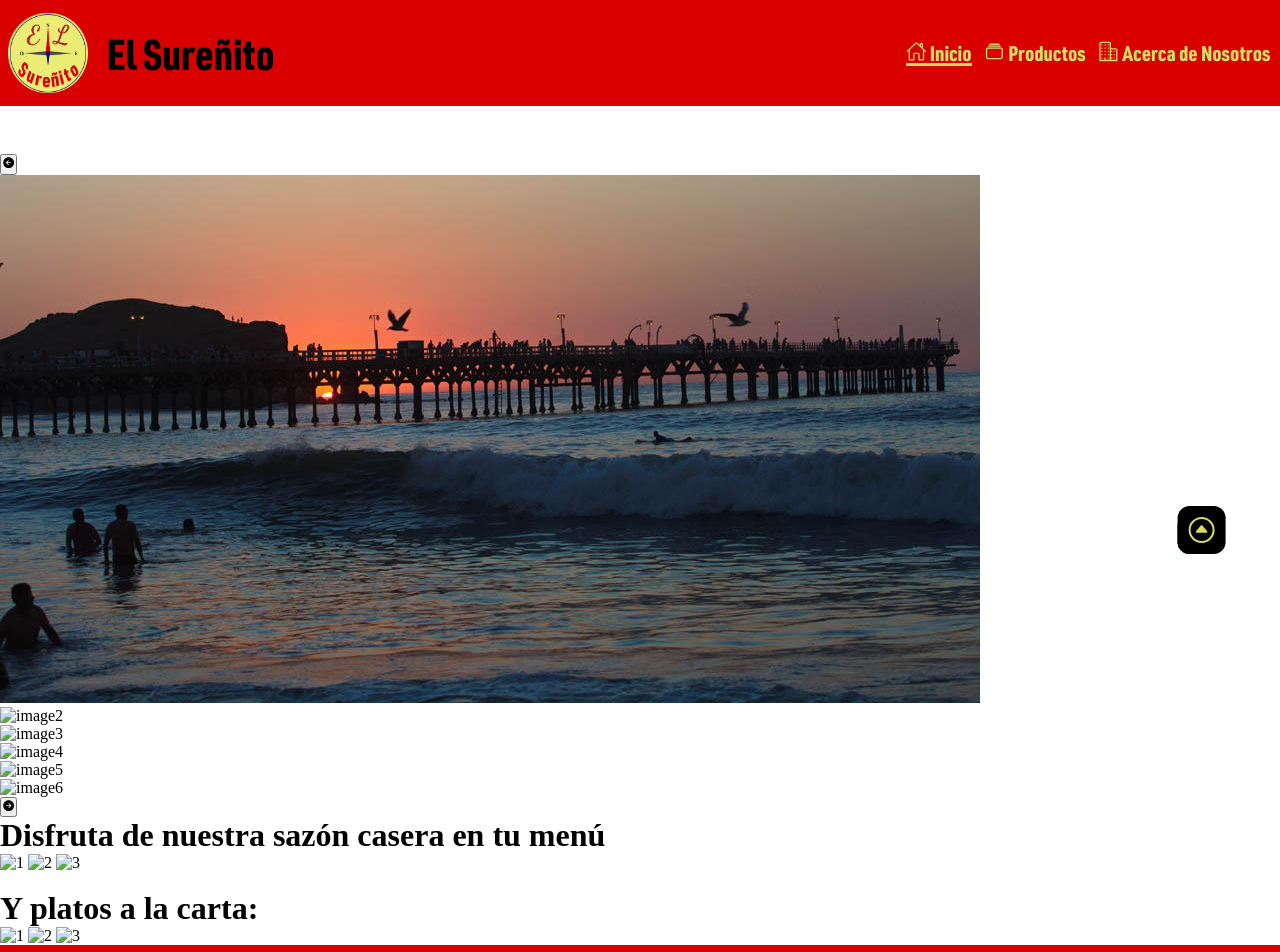
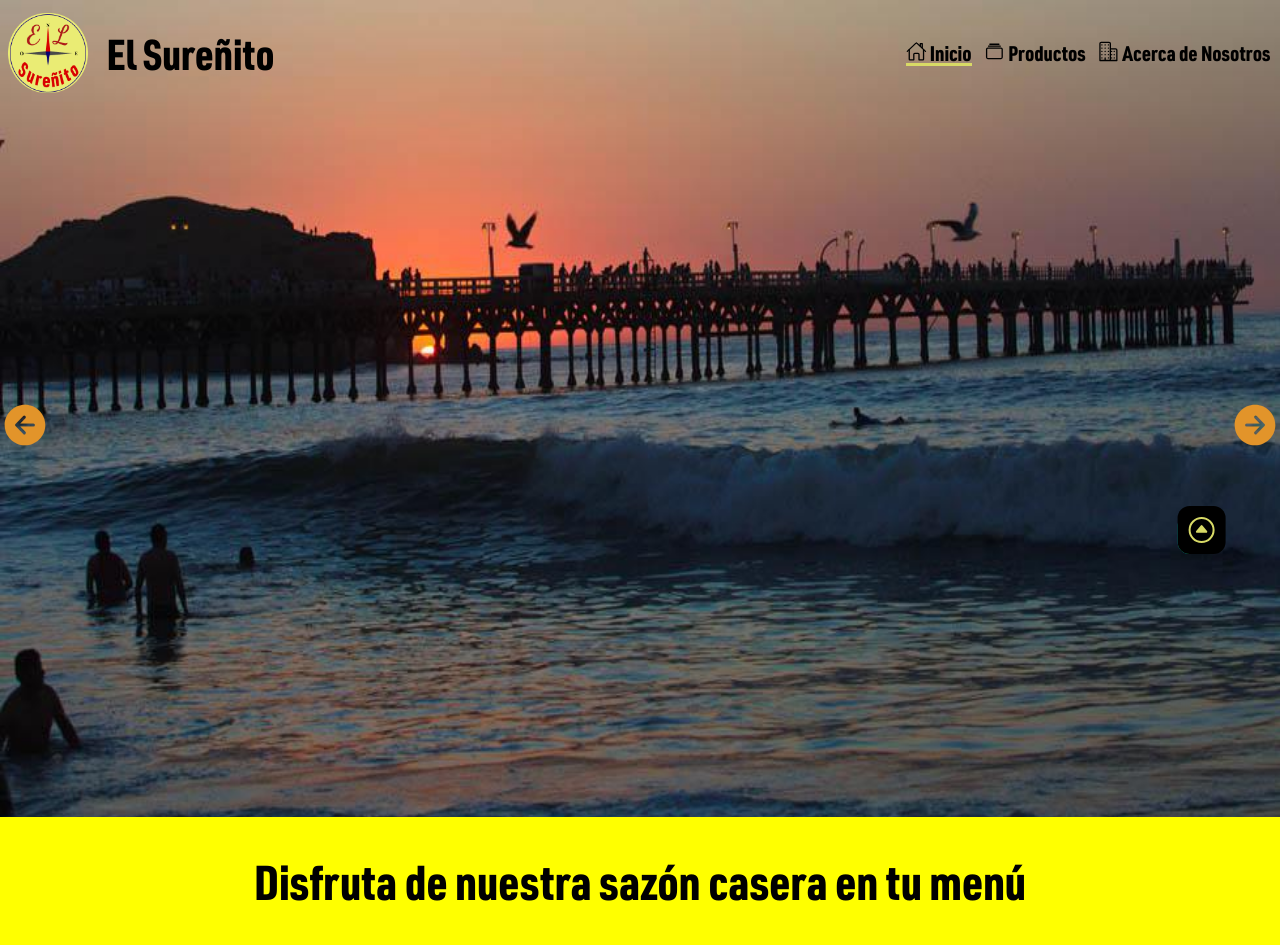
Before and after one commit to JosephAnderson234/Cevicheria-El-Surenito, a plain HTML site: page index.html in a window 1280 px wide. Shown: the top 952 px of the page. Drawn offline with nearby package versions, Linux system fonts and the light colour scheme.

Commit message:
Ended the home's section
I have ended all the parts of the web site that can be appreciated in the home's section

```diff
--- a/index.html
+++ b/index.html
@@ -11,8 +11,10 @@
     <link rel="stylesheet" href="./styles/main.css">
 </head>
     <body>
-        <header>
-            <!--Here we made the header that will have the logo, title and button, this last is going to help users to able and disable the floating menu-->
+        <header class="xd">
+            <!--Here we made the header that will have the logo,
+                title and button, this last is going to help
+                users to able and disable the floating menu-->
             <div class="header-container">
                 <!--Also here there are containers that will have the elements one per one-->
                 <div class="logo-main">
@@ -76,61 +78,67 @@
         </div>
 
         <!-- in this section will be the galery of some images-->
+        <div class="generalGallery">
             <div class="main-scroll-div">
-            <div>
+                <div class="cover-nav" id="iconDivL">
                     <!-- there are some buttons that will move the images to look at this the next one -->
                     <button class="icon before">
                         <ion-icon name="arrow-back-circle"></ion-icon>
                     </button>
                 </div>
-
                 <div class="cover">
-                <div class="scroll-image">
+                    <div class="scroll-images">
                         <div class="child">
                             <img class="child-img" src="./sources/images/BANNER.jpg" alt="image1">
                         </div>
                         <div class="child">
-                        <img class="child-img" src="./sources/images/#" alt="image2">
+                            <img class="child-img" src="./sources/images/BANNER.jpg" alt="image2">
                         </div>
                         <div class="child">
-                        <img class="child-img" src="./sources/images/#" alt="image3">
+                            <img class="child-img" src="./sources/images/BANNER.jpg" alt="image3">
                         </div>
                         <div class="child">
-                        <img class="child-img" src="./sources/images/#" alt="image4">
+                            <img class="child-img" src="./sources/images/BANNER.jpg" alt="image4">
                         </div>
                         <div class="child">
-                        <img class="child-img" src="./sources/images/#" alt="image5">
+                            <img class="child-img" src="./sources/images/BANNER.jpg" alt="image5">
                         </div>
                         <div class="child">
-                        <img class="child-img" src="./sources/images/#" alt="image6">
+                            <img class="child-img" src="./sources/images/BANNER.jpg" alt="image6">
                         </div>
                     </div>
                 </div>
-            <div>
+                <div class="cover-nav" id="iconDivR">
                     <button class="icon after">
                         <ion-icon name="arrow-forward-circle"></ion-icon>
                     </button>
                 </div>
             </div>
+        </div>
+
 
         <!-- menu section that will show some images -->
         <div class="menu-section">
+            <div class="title-section">
                 <h1>Disfruta de nuestra sazón casera en tu menú</h1>
+            </div>
             <div class="images-menu">
-                <img src="#" class="1-menu" alt="1">
-                <img src="#" class="2-menu" alt="2">
-                <img src="#" class="3-menu" alt="3">
+                <img src="./sources/images/plato-example.png" class="img-menu" alt="1">
+                <img src="./sources/images/plato-example.png" class="img-menu" alt="2">
+                <img src="./sources/images/plato-example.png" class="img-menu" alt="3">
             </div>
         </div>
         <br/>
 
         <!-- platos a la carta¿s section, the name reveal the rest-->
         <div class="carta-section">
+            <div class="title-section">
                 <h1> Y platos a la carta:</h1>
+            </div>
             <div class="images-carta">
-                <img src="#" alt="1" class="1-platos">
-                <img src="#" alt="2" class="2-platos">
-                <img src="#" alt="3" class="3-platos">
+                <img src="./sources/images/plato-example.png" alt="2" class="img-platos">
+                <img src="./sources/images/plato-example.png" alt="3" class="img-platos">
+                <img src="./sources/images/plato-example.png" alt="1" class="img-platos">
             </div>
         </div>
 
@@ -149,6 +157,7 @@
     </body>
     <!-- the scripts section -->
     <script src="./scripts/home.js"></script>
+    <script src="./scripts/main.js"></script>
     <script type="module" src="https://unpkg.com/ionicons@5.5.2/dist/ionicons/ionicons.esm.js">
     </script>
     <script nomodule src="https://unpkg.com/ionicons@5.5.2/dist/ionicons/ionicons.js">
--- a/scripts/home.js
+++ b/scripts/home.js
@@ -1,28 +1,30 @@
-const button = document.querySelector(".button-show-container");
-const nav = document.querySelector("nav");
-button.addEventListener("click", ()=>{
-    nav.classList.toggle("show");
-})
 
-
-const siButton = document.querySelector(".SI");
-const socialBar = document.querySelector(".social-links-ul");
-
-siButton.addEventListener("click", ()=>{
-    siButton.classList.toggle("show");
-    socialBar.classList.toggle("moved");
-})
 
 const header = document.querySelector("header");
 const position = 0;
 
-/* window.addEventListener("scroll", ()=>{
+function clearHeader() {
     const scrollPosition = document.documentElement.scrollTop;
-    console.log(scrollPosition)
     if (scrollPosition == position){
         header.classList.add("opacity");
     }
     else{
         header.classList.remove("opacity");
     }
-}) */
+}
+
+window.addEventListener("scroll", clearHeader)
+setTimeout(clearHeader, 0000)
+
+const buttonGalleryB = document.getElementsByClassName("before");
+const buttonGalleryA = document.getElementsByClassName("after");
+
+buttonGalleryB[0].addEventListener("click", ()=>{
+    var left = document.querySelector(".scroll-images");
+    left.scrollBy(-400, 0);
+})
+
+buttonGalleryA[0].addEventListener("click", ()=>{
+    var left = document.querySelector(".scroll-images");
+    left.scrollBy(400, 0);
+})
--- /dev/null
+++ b/scripts/main.js
@@ -0,0 +1,14 @@
+const button = document.querySelector(".button-show-container");
+const nav = document.querySelector("nav");
+button.addEventListener("click", ()=>{
+    nav.classList.toggle("show");
+})
+
+
+const siButton = document.querySelector(".SI");
+const socialBar = document.querySelector(".social-links-ul");
+
+siButton.addEventListener("click", ()=>{
+    siButton.classList.toggle("show");
+    socialBar.classList.toggle("moved");
+})
--- a/styles/main.css
+++ b/styles/main.css
@@ -1,4 +1,7 @@
 @import url("./specific/home.css");
+:root{
+    --vgnav: #d8da66;
+}
 
 *{
     margin: 0;
@@ -21,13 +24,14 @@ header{
     position: sticky;
     top:0px;
     left: 0px;
-    z-index: 1;
+    z-index: 20;
     transition: 0.5s;
 }
 .header-container{
     font-size: 16px;
     font-family: "UWC arabic";
     display: flex;
+    height: 1;
     align-items: center;
     justify-content: space-between;
     z-index: 10;
@@ -110,32 +114,29 @@ header{
 /********The end of the header section********/
 /********************************************/
 
-
-
 /********************************/
 /********The nav section********/
 /******************************/
 nav{
-    width: 100%;
     display: none;
-    transition: 1s;
+    transition: 0.5s;
 }
 
 
 .show{
     display: block;
+    height: 0px;
 }
 
 
 .links-main{
     border-top: black 3px solid;
     font-size: 16px;
-    height: auto;
+    /* height: 100%; */
     list-style: none;
     display: flex;
     align-items: center;
     justify-content: space-between;
-    /* background: #d90000; */
     padding: 0.6em;
 }
 
@@ -148,6 +149,7 @@ nav{
     text-decoration: none;
     font-size: 1.3em;
     color: #d8da66;
+    height: 100%;
     transition: 0.9s;
     line-height: 2;
     /**padding: 0 2em;*/
@@ -158,7 +160,7 @@ nav{
         display: block;
         width: 0;
         height: 3px;
-        background: #d8da66;
+        background: var(--vgnav);
         position: absolute;
         left: 0;
         bottom: 0;
@@ -185,8 +187,23 @@ nav{
     .links-main .link-container{
         font-size: 1em;
     }
+
+}
+@media only screen and (max-width: 1024px) {
+    .xd .show .links-main{
+        background: #d90000;
+        transition: 0.5s;
+    }
+    .xd.opacity .show .links-main{
+        background: #d9000000;
+    }
 }
 
+@media (max-width:400px){
+    .links-main .link-container a{
+        font-size: 1em;
+    }
+}
 /*******************************************/
 /********The end of the nav section********/
 /*****************************************/
@@ -265,6 +282,7 @@ footer .info-container a{
     top: 70px;
     transition: 0.5s;
     position: sticky;
+    z-index: 1;
 }
 
 .SI{
--- a/styles/specific/home.css
+++ b/styles/specific/home.css
@@ -1,7 +1,208 @@
 /* .menu-section{
     height: 900px;
+} */
+
+.opacity{
+    background: rgba(0, 0, 0, 0);
 }
 
-.opacity{
-    background: rgba(0, 0, 0, 0.137);
+.opacity nav .links-main .link-container a{
+    color: black;
+}
+
+/***********************************************/
+/***********The styles of the gallery**********/
+/*********************************************/
+.generalGallery{
+    display: flex;
+    align-items: center;
+    justify-content: center;
+    width: 100%;
+    height: 100vh;
+/*     border: black 1px solid; */
+    transform: translateY(-154px);
+}
+
+.main-scroll-div{
+    width: 100%;
+    height: 100%;
+    display: flex;
+    align-items: center;
+    justify-content: center;
+/*     border: 2px solid red; */
+    position: relative;
+}
+
+.cover{
+    position: relative;
+    width: 100%;
+    height: 100%;
+}
+
+/* .cover::before{
+    position: absolute;
+    content: "";
+    left: 0;
+    top: 0;
+    z-index: 5;
+    height: 100vh;
+    width: 100px;
+    background: linear-gradient(90deg, white, transparent);
+}
+
+.cover::after{
+    position: absolute;
+    content: "";
+    right: 0;
+    top: 0;
+    z-index: 5;
+    height: 100vh;
+    width: 100px;
+    background: linear-gradient(-90deg, white, transparent);
 } */
+
+.cover-nav{
+    display: flex;
+    align-items: center;
+    justify-content: center;
+}
+
+#iconDivL{
+    position: absolute;
+    top: calc(50vh);
+    left: 0px;
+    z-index: 5;
+}
+
+#iconDivR{
+    position: absolute;
+    top: calc(50vh);
+    right: 0px;
+    z-index: 5;
+}
+
+.icon{
+    color: rgb(226 148 42);
+    font-size: 50px;
+    background: transparent;
+    outline: none;
+    border: none;
+    cursor: pointer;
+    transition: 0.5s;
+}
+.icon:hover{
+    color: black;
+}
+
+.scroll-images{
+    width: 100%;
+    height: 105vh;
+    display: flex;
+    justify-content: left;
+    align-items: center;
+    overflow: auto;
+    position: relative;
+    scroll-behavior: smooth;
+}
+
+.scroll-images::-webkit-scrollbar{
+    -webkit-appearance: none;
+}
+
+.child{
+    position: relative;
+    min-width: 100vw;
+    height: 100%;
+    cursor: pointer;
+    overflow: hidden;
+}
+
+.child-img{
+    width: 100vw;
+    height: 100%;
+}
+
+@media (max-width:1024px) {
+
+    .scroll-images{
+        height: 200vh;
+    }
+
+    .child{
+        overflow: none;
+        width: auto;
+    }
+    .child-img{
+        width: auto;
+        height: 105vh;
+    }
+}
+
+/***********************************************/
+/****The end of the styles of the gallery******/
+/*********************************************/
+
+
+/*******************************************/
+/*********Section of the examples**********/
+/*****************************************/
+.menu-section{
+    transform: translateY(-137px);
+    width: 100%;
+    height: 28em;
+    font-size: 16px;
+    transition: 0.8s;
+}
+
+.title-section{
+    width: 100%;
+    background: yellow;
+    height: 8em;
+    display: flex;
+    justify-content: center;
+    align-items: center;
+}
+
+.title-section h1{
+    font-family: "UWC arabic";
+    width: 70%;
+    text-align: center;
+    font-size: 3em;
+}
+
+.images-menu, .images-carta{
+    width: 90%;
+    display: flex;
+    align-items: center;
+    justify-content: space-between;
+    height: 30em;
+    margin: 0 auto;
+}
+
+.img-menu, .img-platos{
+    width: 200px;
+    border-radius: 10%;
+}
+
+@media (max-width:835px) {
+    .title-section h1{
+        font-family: "UWC arabic";
+        width: 80%;
+        text-align: center;
+        font-size: 2em;
+    }
+}
+
+@media (max-width:750px) {
+    .menu-section{
+        height: auto;
+    }
+    .images-menu, .images-carta{
+        padding-top: 2em;
+        flex-direction: column;
+        height: auto;
+    }
+    .img-menu, .img-platos{
+        margin: 1.5em;
+    }
+}
```
Also changed, not shown: pages/aboutUs.html (+1 -1 lines), pages/productos.html (+1 -1 lines), sources/images/74303208-no-encontrado-sello-de-goma-diseño-de-grunge-con-rasguños-de-polvo-los-efectos-se-pueden-quitar.webp (added), sources/images/plato-example.png (added), 1 other file. Lines whose indentation alone changed are shown as unchanged.
